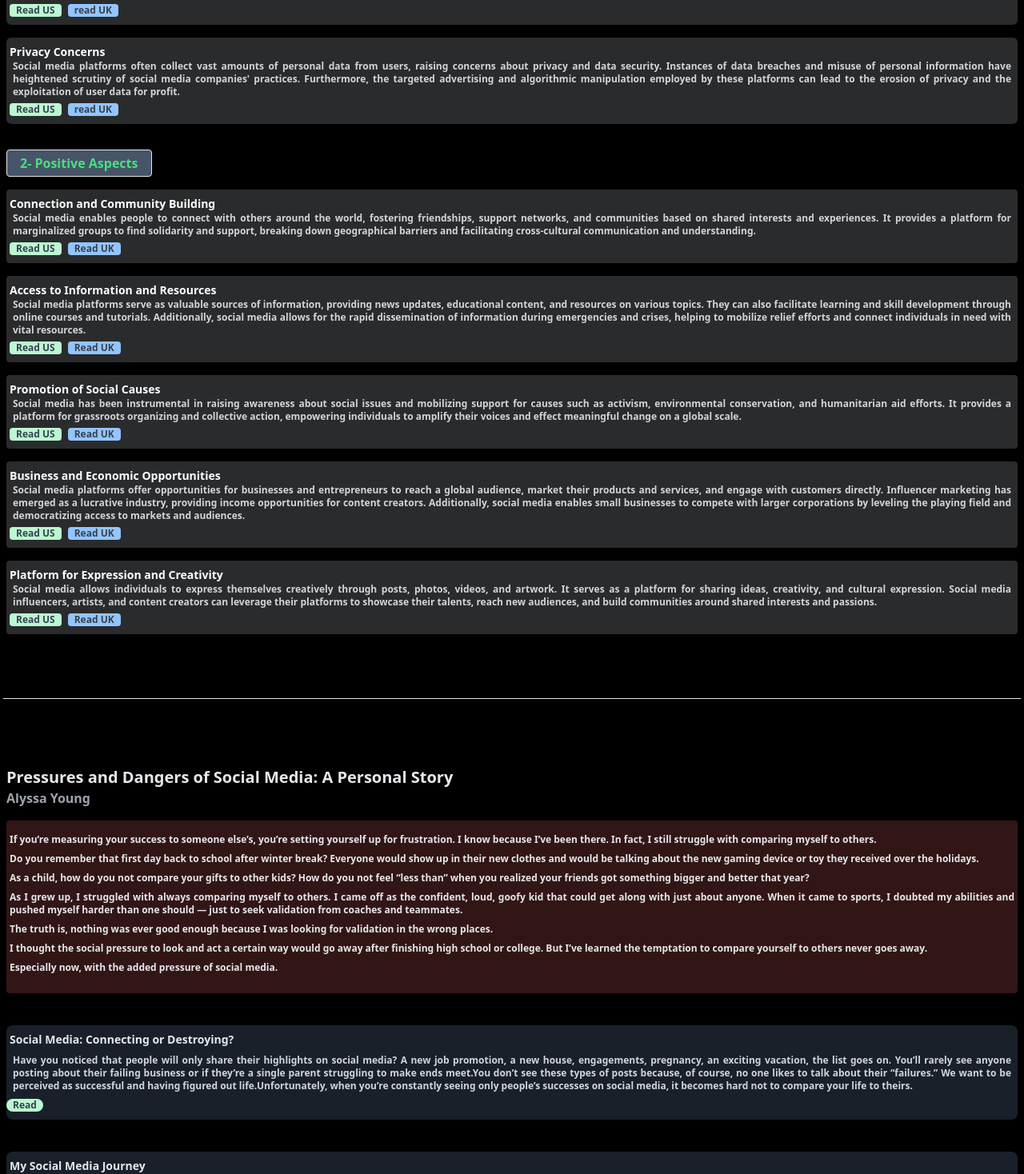
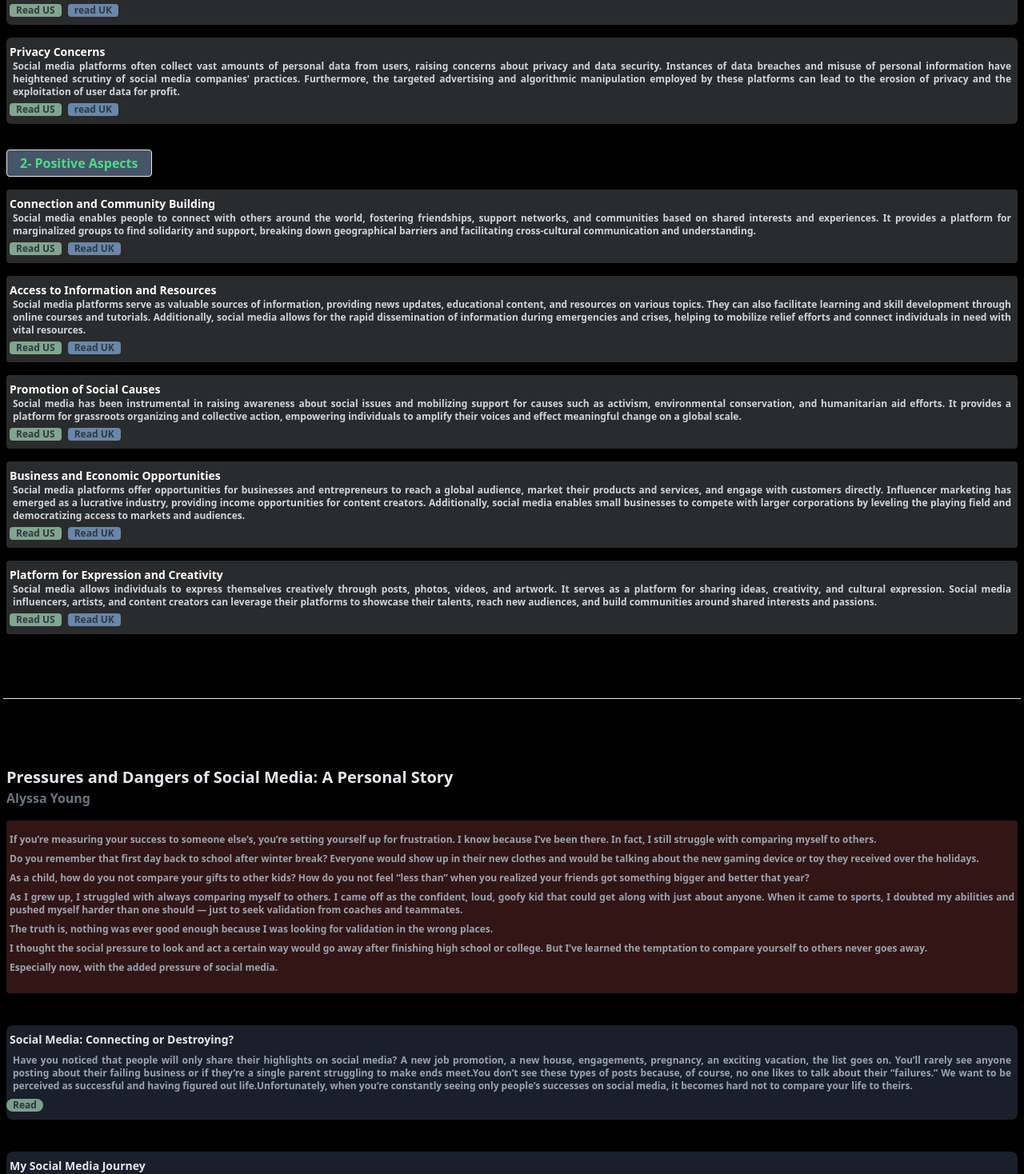
Before and after one commit to ThamerWardah/topics, a Next.js app: page / in a window 1280 px wide. Shown: the part 627-2095 px from the top of the page at 80% size. Built offline with nearby package versions, Linux system fonts and the light colour scheme.

Commit message:
text-gray-400

```diff
--- a/app/components/realStory.jsx
+++ b/app/components/realStory.jsx
@@ -6,6 +6,9 @@ const RealStory = ()=>{
     const handleReading = (text,b)=>{
         let speech = new SpeechSynthesisUtterance()
         speech.text =text
+        speech.rate=0.8
+        speech.volume=0.8
+        speech.lang='en-US'
         isReading?speechSynthesis.cancel():window.speechSynthesis.speak(speech)
         speech.onend = ()=>setIsReading(false)
     }
@@ -16,32 +19,32 @@ const RealStory = ()=>{
                 Pressures and Dangers of Social Media: A Personal Story
             </h1>
 
-            <h2 className="font-semibold text-gray-400 mb-4">Alyssa Young</h2>
+            <h2 className="font-semibold text-gray-500 mb-4">Alyssa Young</h2>
 
             <div className="bg-red-400/20 py-4 rounded">
-                <p className="text-xs font-semibold  text-gray-200 mb-2 text-justify px-1">If you’re measuring your success to someone else’s, you’re setting yourself up for frustration. I know because I’ve been there. In fact, I still struggle with comparing myself to others.
+                <p className="text-xs font-semibold  text-gray-400 mb-2 text-justify px-1">If you’re measuring your success to someone else’s, you’re setting yourself up for frustration. I know because I’ve been there. In fact, I still struggle with comparing myself to others.
                 </p>
 
-                <p className="text-xs font-semibold  text-gray-200 mb-2 text-justify px-1">Do you remember that first day back to school after winter break? Everyone would show up in their new clothes and would be talking about the new gaming device or toy they received over the holidays.
+                <p className="text-xs font-semibold  text-gray-400 mb-2 text-justify px-1">Do you remember that first day back to school after winter break? Everyone would show up in their new clothes and would be talking about the new gaming device or toy they received over the holidays.
                 </p>
 
-                <p className="text-xs font-semibold  text-gray-200 mb-2 text-justify px-1">
+                <p className="text-xs font-semibold  text-gray-400 mb-2 text-justify px-1">
                 As a child, how do you not compare your gifts to other kids? How do you not feel “less than” when you realized your friends got something bigger and better that year?
                 </p>
 
-                <p className="text-xs font-semibold  text-gray-200 mb-2 text-justify px-1">
+                <p className="text-xs font-semibold  text-gray-400 mb-2 text-justify px-1">
                     As I grew up, I struggled with always comparing myself to others. I came off as the confident, loud, goofy kid that could get along with just about anyone. When it came to sports, I doubted my abilities and pushed myself harder than one should — just to seek validation from coaches and teammates.
                 </p>
 
-                <p className="text-xs font-semibold  text-gray-200 mb-2 text-justify px-1">
+                <p className="text-xs font-semibold  text-gray-400 mb-2 text-justify px-1">
                     The truth is, nothing was ever good enough because I was looking for validation in the wrong places.
                 </p>
 
-                <p className="text-xs font-semibold  text-gray-200 mb-2 text-justify px-1">
+                <p className="text-xs font-semibold  text-gray-400 mb-2 text-justify px-1">
                     I thought the social pressure to look and act a certain way would go away after finishing high school or college. But I’ve learned the temptation to compare yourself to others never goes away.
                 </p>
 
-                <p className="text-xs font-semibold  text-gray-200 mb-2 text-justify px-1">
+                <p className="text-xs font-semibold  text-gray-400 mb-2 text-justify px-1">
                     Especially now, with the added pressure of social media.
                 </p>
             </div>
@@ -52,11 +55,11 @@ const RealStory = ()=>{
                 <div className="py-10 flex flex-col gap-10">
                     {story.map((item,index)=><div key={index} className="space-y-2 bg-slate-700/50 py-2 rounded-lg">
                         <h2 className="text-sm font-bold text-gray-200 px-1">{item.title}</h2>
-                        <p className="text-xs text-gray-300 font-semibold text-justify px-2">{item.body}</p>
+                        <p className="text-xs text-gray-400 font-semibold text-justify px-2">{item.body}</p>
                         <button onClick={()=>{
                             handleReading(item.body,"US")
                             setIsReading(pre=>!pre)
-                        }} className="bg-green-200 text-gray-700 text-xs font-semibold px-2 rounded-lg" >
+                        }} className="bg-green-200 opacity-60 text-gray-700 text-xs font-semibold px-2 rounded-lg" >
                             {isReading?"Stop":"Read"}
                         </button>
                     </div>)}
--- a/app/page.js
+++ b/app/page.js
@@ -8,7 +8,7 @@ export default function Home() {
   const handleClickOnText = (text, b) => {
     let speech = new SpeechSynthesisUtterance()
     speech.text = text
-    speech.lang = b === 'US' ? 'en-US' : 'en-GB' || 'en-US'
+    speech.lang = b === 'US' ? 'en-US' : 'en-GB'
     speech.rate = 0.75
     speech.volume = 0.8
     isReading ? speechSynthesis.cancel() : window.speechSynthesis.speak(speech)
@@ -40,7 +40,7 @@ export default function Home() {
                   setIsReading((pre) => !pre)
                   handleClickOnText(item.description, 'US')
                 }}
-                className="bg-green-200 rounded text-gray-700 px-2 text-xs font-bold cursor-pointer"
+                className="bg-green-200 opacity-60 rounded text-gray-700 px-2 text-xs font-bold cursor-pointer"
               >
                 {isReading ? 'Stop' : 'Read US'}
               </button>
@@ -50,7 +50,7 @@ export default function Home() {
                   setIsReading((pre) => !pre)
                   handleClickOnText(item.description, 'UK')
                 }}
-                className="bg-blue-300 text-gray-700 rounded px-2 text-xs font-bold cursor-pointer mx-2"
+                className="bg-blue-300 opacity-60 text-gray-700 rounded px-2 text-xs font-bold cursor-pointer mx-2"
               >
                 {isReading ? 'Stop' : 'read UK'}
               </button>
@@ -76,7 +76,7 @@ export default function Home() {
                   setIsReading((pre) => !pre)
                   handleClickOnText(item.description, 'US')
                 }}
-                className="bg-green-200 text-gray-700 rounded px-2 text-xs font-bold cursor-pointer"
+                className="bg-green-200 opacity-60 text-gray-700 rounded px-2 text-xs font-bold cursor-pointer"
               >
                 {isReading ? 'Stop' : 'Read US'}
               </button>
@@ -86,7 +86,7 @@ export default function Home() {
                   setIsReading((pre) => !pre)
                   handleClickOnText(item.description, 'UK')
                 }}
-                className="bg-blue-300 text-gray-700 rounded px-2 text-xs font-bold cursor-pointer mx-2"
+                className="bg-blue-300 opacity-60 text-gray-700 rounded px-2 text-xs font-bold cursor-pointer mx-2"
               >
                 {isReading ? 'Stop' : 'Read UK'}
               </button>
```
